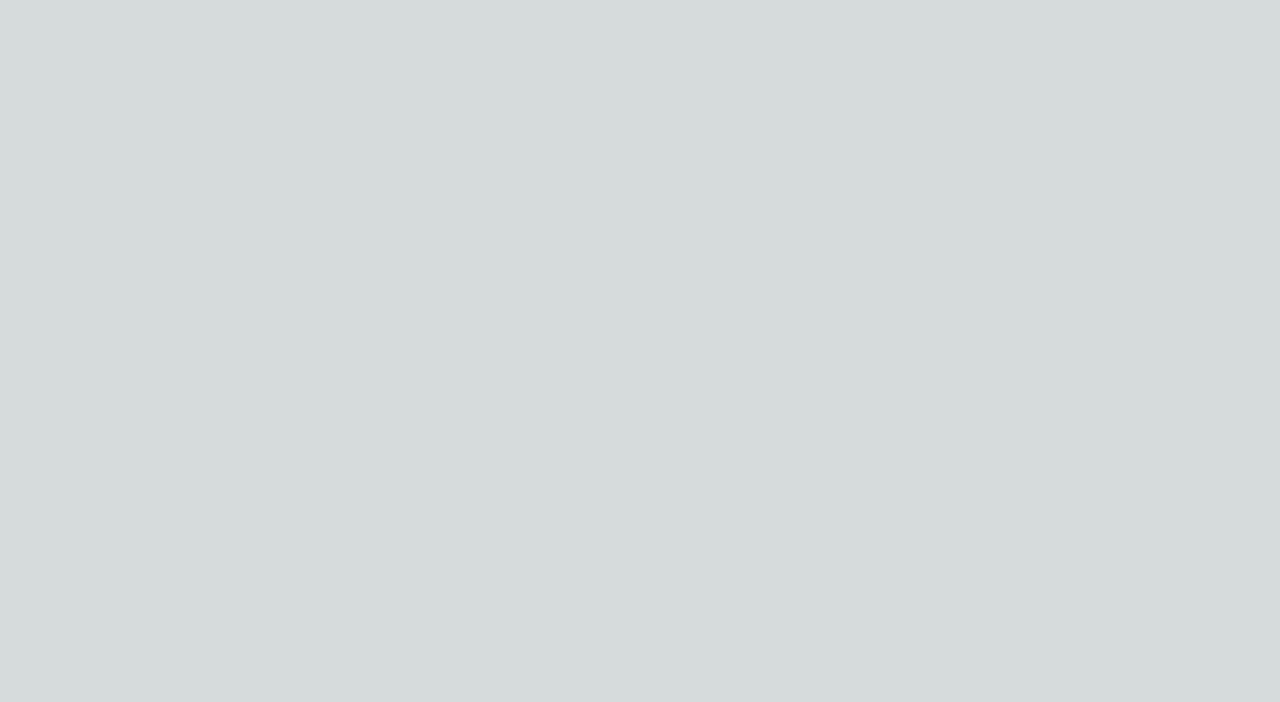
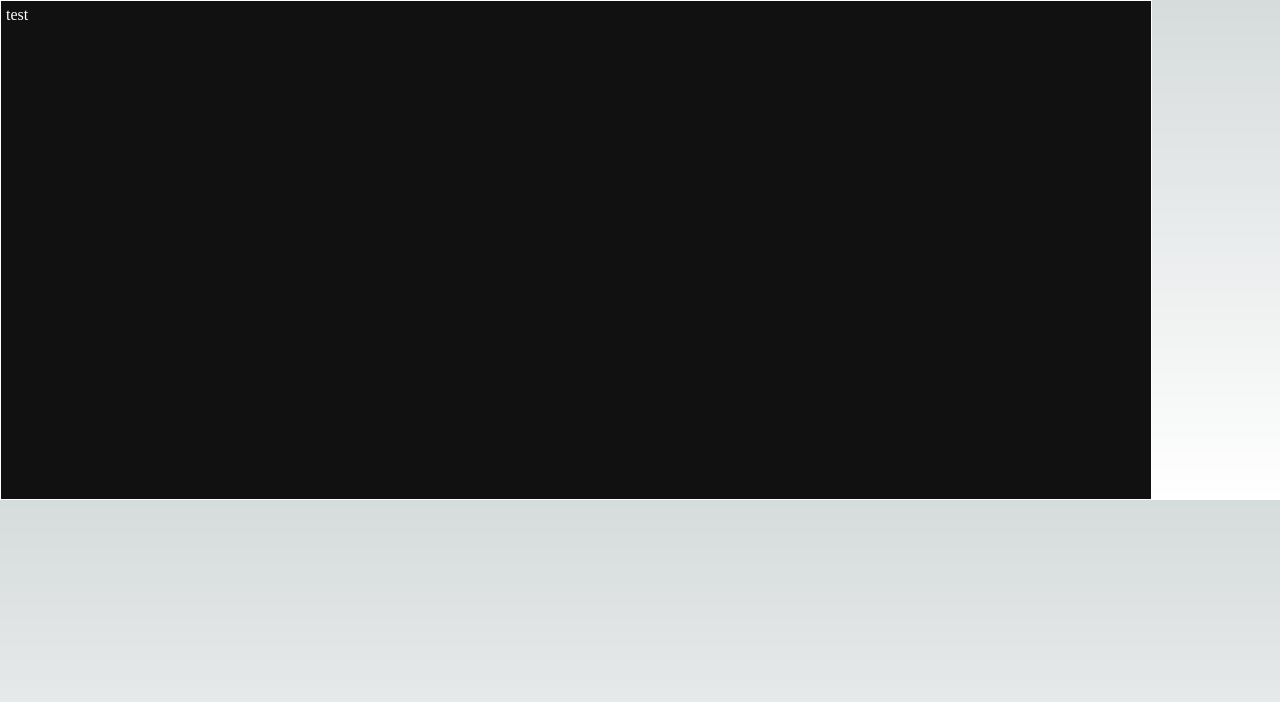
Before and after one commit to SudoCasey/Cookie_Clicker_Clone, a Next.js app: page /cookieClicker/components/Menu in a window 1280 px wide. Shown: the top 702 px of the page. Built offline with nearby package versions, Linux system fonts and the light colour scheme.

Commit message:
WIP: Menu modal

```diff
--- a/src/pages/cookieClicker/components/Menu.js
+++ b/src/pages/cookieClicker/components/Menu.js
@@ -1,11 +1,16 @@
 import React, { useState, useEffect } from "react";
-import styles from '@/styles/Navbar.module.scss';
+import styles from '@/styles/Menu.module.scss';
 import Dialog from '@mui/material/Dialog';
 //import Image from 'next/image';
 
 
 export default function Menu(props){
-    <section>
-        <p>test</p>
-    </section>
+
+
+    return (
+        <section className={`${styles.menu}`}>
+            <p>test</p>
+        </section>
+    );
+
 }
--- /dev/null
+++ b/src/styles/Menu.module.scss
@@ -0,0 +1,10 @@
+.menu{
+    width: 90%;
+    height: 90%;
+    min-width: 500px;
+    min-height: 500px;
+    border: 1px solid #FFF;
+    background-color: #111;
+    color: #FFF;
+    padding: 5px;
+}
```
